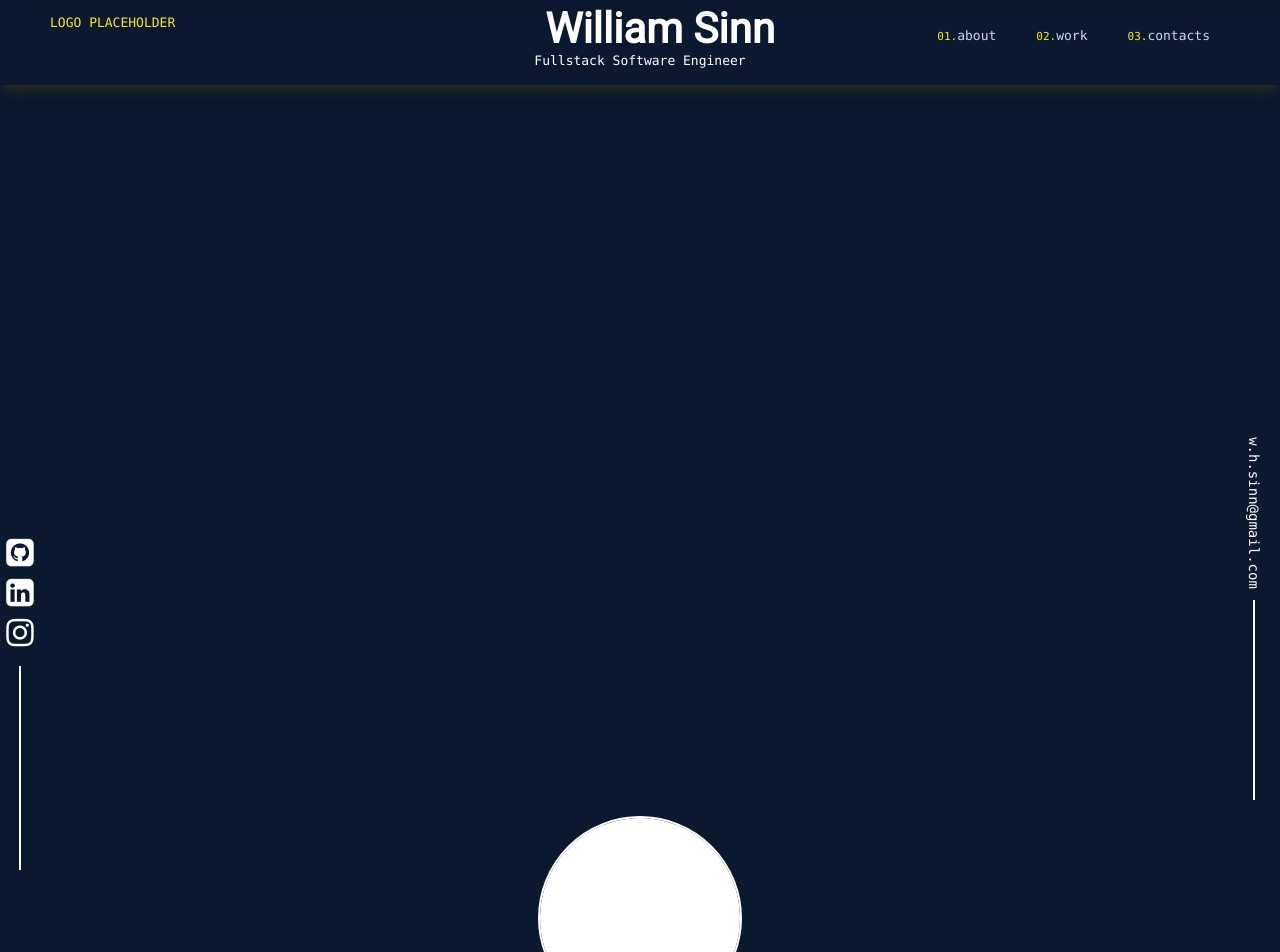
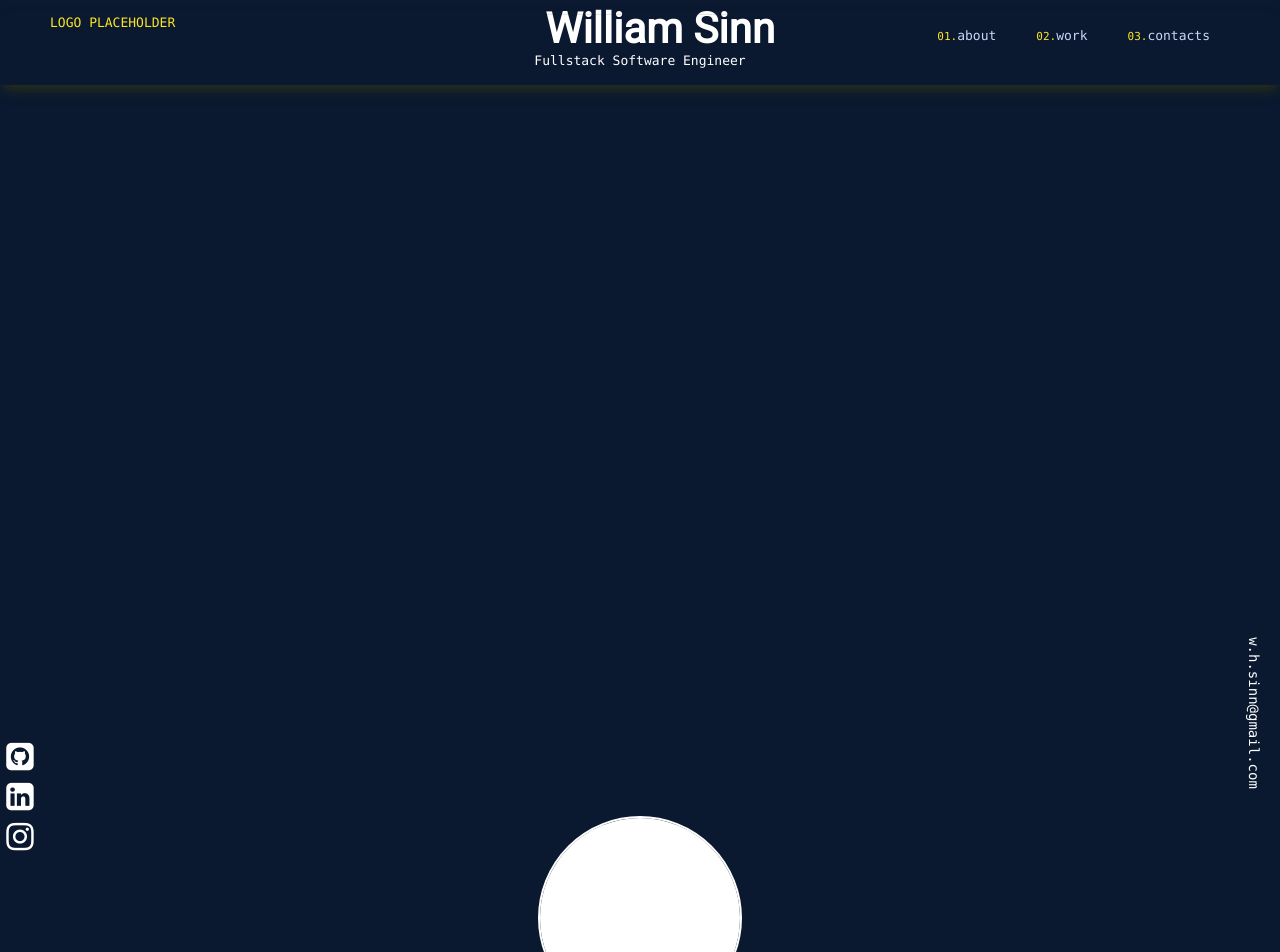
Before and after one commit to willsinn/ws-portfolio, a React (Create React App) app: page / in a window 1280 px wide. Shown: the top 952 px of the page. Built offline with nearby package versions, Linux system fonts and the light colour scheme; a web font is replaced by a local one.

Commit message:
remove sider lines

```diff
--- a/src/App.css
+++ b/src/App.css
@@ -74,7 +74,6 @@ li {
   box-shadow: 0 6px 12px -3px rgb(66, 66, 9, 69%),
     0 0 0 1px rgba(9, 30, 66, 0.08);
   padding: 0 50px;
-  /* border-bottom: 0.25px solid var(--txt-color); */
 }
 .nav-wrap {
   display: flex;
@@ -292,16 +291,7 @@ li {
   display: flex;
   flex-direction: column;
 }
-.project-sider-vert-line {
-  height: 50%;
-  width: 1.75px;
-  background-color: #fff;
-}
-.about-sider-vert-line {
-  height: 100%;
-  width: 1.5px;
-  background-color: #fff;
-}
+
 .contact-links {
   margin-left: 8px;
 }
--- a/src/components/AboutPage.js
+++ b/src/components/AboutPage.js
@@ -8,7 +8,6 @@ const AboutPage = () => {
     <div className="about">
       <div className="sider contact-links">
         <ContactList orient={"vertical"} />
-        <div className="about-sider-vert-line" />
       </div>
       <div className="profile-wrap">
         <div className="about-cont">
--- a/src/components/ProjectsPage.js
+++ b/src/components/ProjectsPage.js
@@ -34,7 +34,6 @@ const ProjectsPage = () => {
         <div className="email-wrap">
           <div className="fixed-email">w.h.sinn@gmail.com</div>
         </div>
-        <div className="project-sider-vert-line" />
       </div>
     </div>
   );
```
